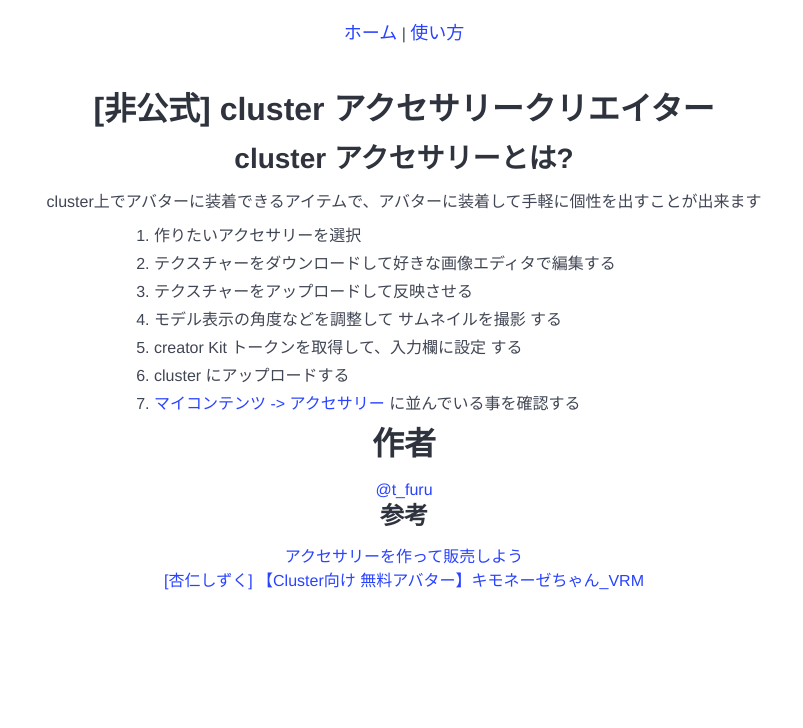
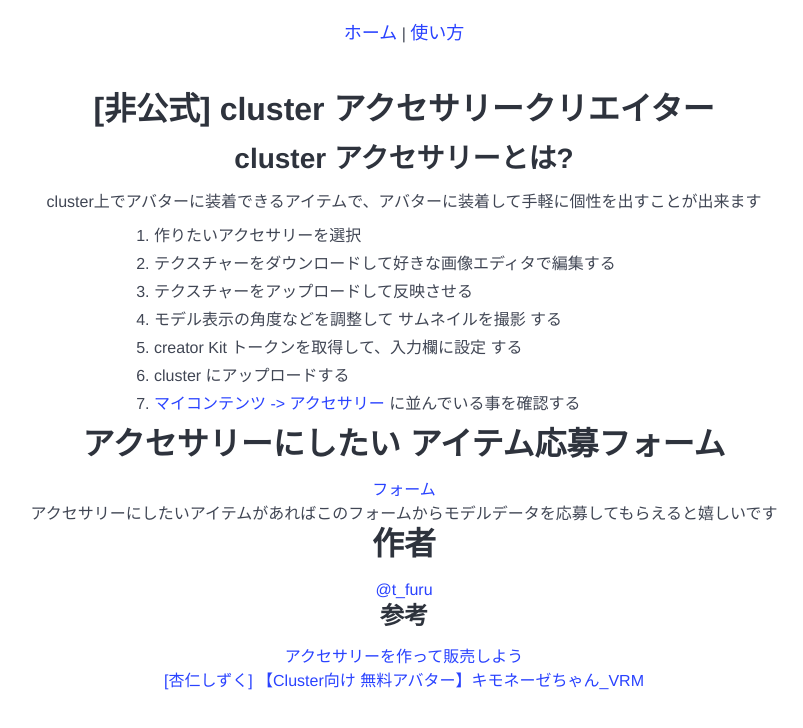
Before and after one commit to tfuru/cluster-accessory-creator, a Vue app in the folder webapp/: page /about in a window 1280 px wide. Shown: the top 728 px of the page, without its empty margins (236-1039 px from the left). Built offline with nearby package versions, Linux system fonts and the light colour scheme; the HTML template or start-up script is replaced by a standard one.

Commit message:
応募フォーム追加

```diff
--- a/webapp/src/views/AboutView.vue
+++ b/webapp/src/views/AboutView.vue
@@ -5,6 +5,8 @@
     <div>
       <h2>cluster アクセサリーとは?</h2>
       <div>cluster上でアバターに装着できるアイテムで、アバターに装着して手軽に個性を出すことが出来ます</div>
+    </div>
+    <div>
       <div>
         <ol>
           <li>作りたいアクセサリーを選択</li>
@@ -17,10 +19,18 @@
         </ol>
       </div>
     </div>
+
+    <div>
+      <h1>アクセサリーにしたい アイテム応募フォーム</h1>
+      <a href="https://forms.gle/pz1HamLdBKB5RrHq7">フォーム</a>
+      <div>アクセサリーにしたいアイテムがあればこのフォームからモデルデータを応募してもらえると嬉しいです</div>
+    </div>
+
     <div>
       <h1>作者</h1>
       <div><a href="https://x.com/t_furu">@t_furu</a></div>
     </div>
+
     <div>
       <h3>参考</h3>
       <div>
```
